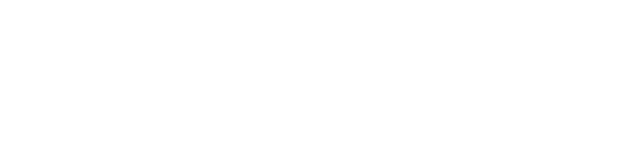
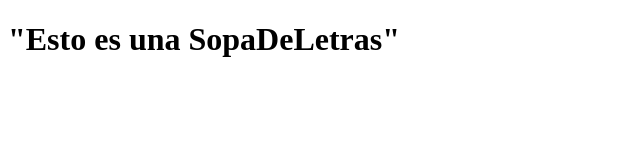
Before and after one commit to manolosky/sopaDeLetras, a plain HTML site: page index.html in a window 1280 px wide. Shown: the whole page, without its empty margins (0-640 px from the left). Drawn offline with Linux system fonts and the light colour scheme.

Commit message:
Titulo Principal

```diff
--- a/index.html
+++ b/index.html
@@ -5,6 +5,6 @@
 	<title>Sopa de Letras</title>
 </head>
 <body>
-
+	<h1>"Esto es una SopaDeLetras"</h1>
 </body>
 </html>
```
